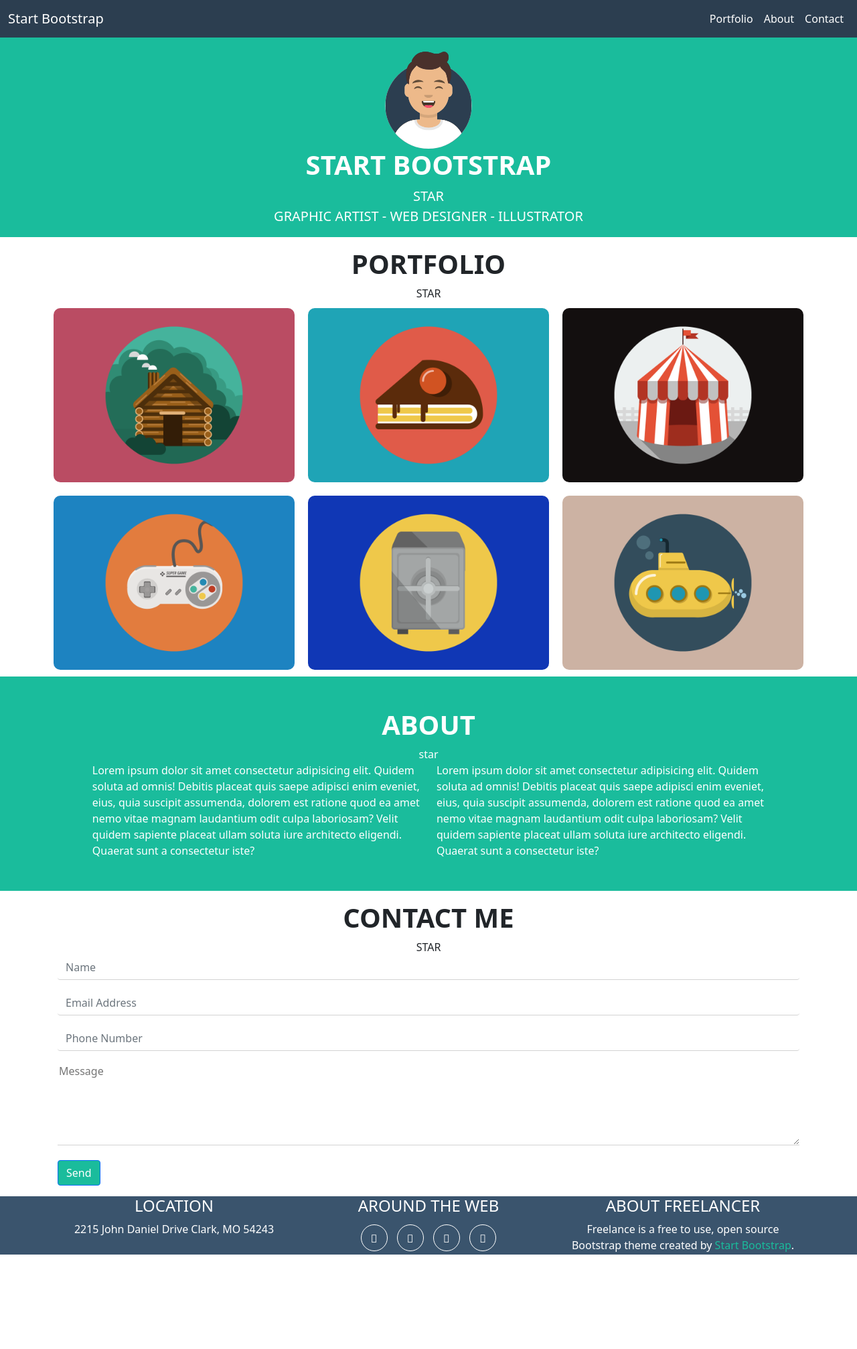
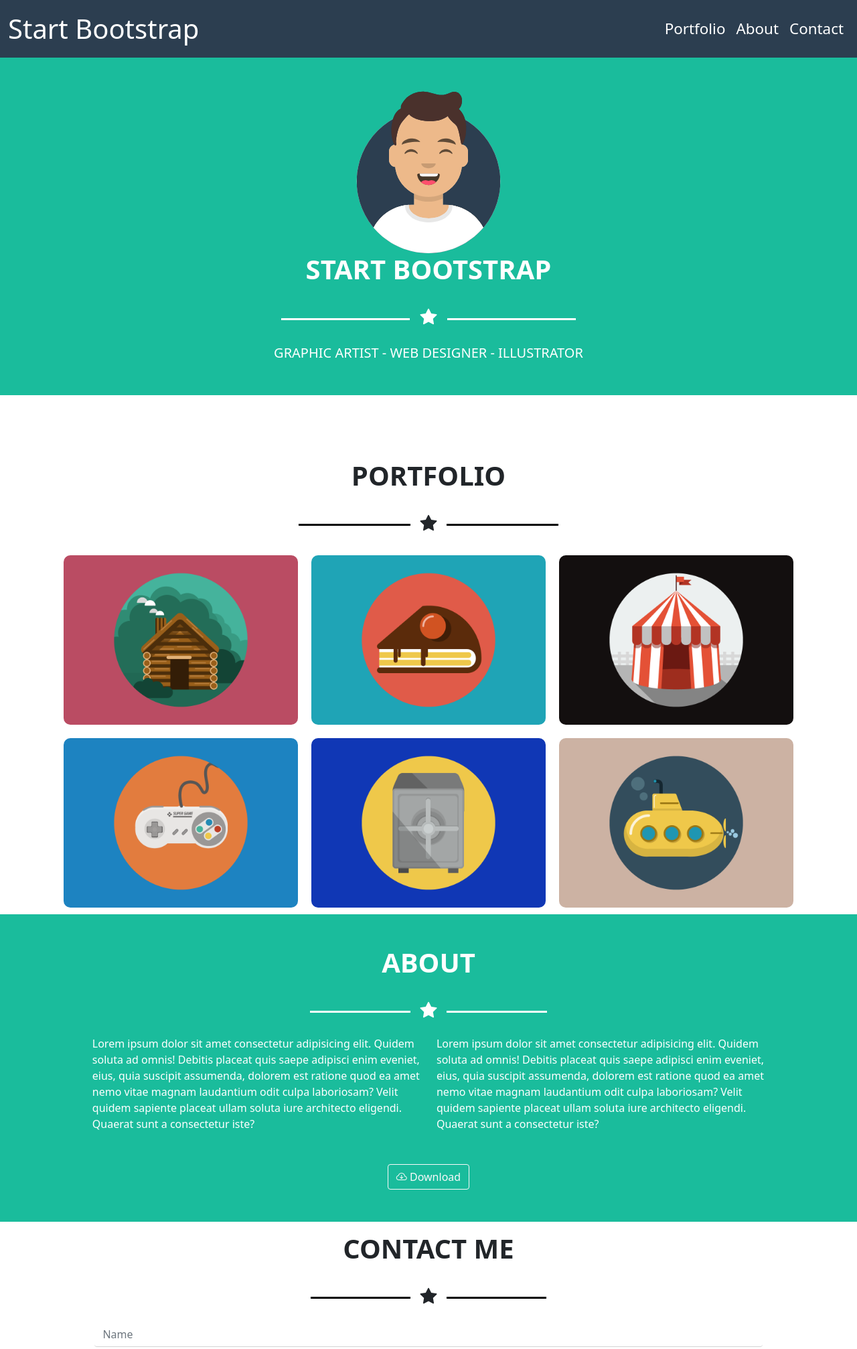
Before and after one commit to luca-gif/html-css-bootstrap-freelancer, a plain HTML site: page index.html in a window 1280 px wide. Shown: the top 2014 px of the page at 67% size. Before the commit the page ends 1873 px from the top, so only its background shows below. Drawn offline with nearby package versions, Linux system fonts and the light colour scheme.

Commit message:
fatte  alcune migliorie

```diff
--- a/index.html
+++ b/index.html
@@ -5,6 +5,7 @@
   <meta charset="UTF-8">
   <meta http-equiv="X-UA-Compatible" content="IE=edge">
   <meta name="viewport" content="width=device-width, initial-scale=1.0">
+  <link rel="stylesheet" href="https://cdn.jsdelivr.net/npm/bootstrap-icons@1.8.1/font/bootstrap-icons.css">
   <link rel="stylesheet" href="https://cdnjs.cloudflare.com/ajax/libs/font-awesome/6.1.1/css/brands.min.css"
     integrity="sha512-OivR4OdSsE1onDm/i3J3Hpsm5GmOVvr9r49K3jJ0dnsxVzZgaOJ5MfxEAxCyGrzWozL9uJGKz6un3A7L+redIQ=="
     crossorigin="anonymous" referrerpolicy="no-referrer" />
@@ -26,9 +27,9 @@
 
   <header>
 
-    <nav class="navbar navbar-expand-sm navbar-light">
+    <nav class="navbar fixed-top navbar-expand-sm navbar-dark">
       <div class="container-fluid">
-        <a class="navbar-brand text-white" href="#">Start Bootstrap</a>
+        <a class="nav-title navbar-brand text-white" href="#">Start Bootstrap</a>
         <button class="navbar-toggler" type="button" data-bs-toggle="collapse" data-bs-target="#navbarNav"
           aria-controls="navbarNav" aria-expanded="false" aria-label="Toggle navigation">
           <span class="navbar-toggler-icon"></span>
@@ -56,10 +57,19 @@
 
   <div class="jumbotron">
 
-    <div class="jumbo-content text text-uppercase py-3">
+    <div class="jumbo-content text-uppercase py-5">
+
       <img src="img/avatar.svg" alt="avatar" title="avatar">
       <h2>Start Bootstrap</h2>
-      <div class="star">star</div>
+
+      <div class="star">
+
+        <div class="line line-white"></div>
+        <div class="item"><i class="bi bi-star-fill"></i></div>
+        <div class="line line-white"></div>
+
+      </div>
+
       <span>Graphic artist - Web designer - Illustrator</span>
     </div>
 
@@ -75,13 +85,19 @@
 
         <h2>Portfolio</h2>
 
-        <div class="star">star</div>
+        <div class="star">
+
+          <div class="line"></div>
+          <div class="item"><i class="bi bi-star-fill"></i></div>
+          <div class="line"></div>
+
+        </div>
 
       </div>
 
       <!-- CARDS -->
 
-      <div class="row row-cols-1 row-cols-md-2 row-cols-lg-3">
+      <div class="justify-content-center row row-cols-1 row-cols-md-2 row-cols-lg-3">
 
         <div class="lm-card">
           <img src="img/cabin.png" alt="cabin">
@@ -118,7 +134,14 @@
         <div class="lm-container">
 
           <h2>ABOUT</h2>
-          <div class="star">star</div>
+
+          <div class="star">
+
+            <div class="line line-white"></div>
+            <div class="item"><i class="bi bi-star-fill"></i></div>
+            <div class="line line-white"></div>
+
+          </div>
 
           <div class="row">
             <div class="col-12 col-md-6 text-start">
@@ -137,17 +160,28 @@
             </div>
           </div>
 
+          <button type="button" class="btn btn-outline-light mt-5"><i class="bi bi-cloud-arrow-down"></i>
+            Download</button>
+
         </div>
       </div>
 
     </div>
 
     <div class="container p-3">
+      <div class="lm-container">
 
         <div class="form-title text-center text-uppercase">
 
           <h2>Contact me</h2>
-        <div class="star">star</div>
+
+          <div class="star">
+
+            <div class="line"></div>
+            <div class="item"><i class="bi bi-star-fill"></i></div>
+            <div class="line"></div>
+
+          </div>
 
         </div>
 
@@ -175,10 +209,11 @@
 
           </div>
 
-        <button style="background-color: #1abc9c;" type="submit" class="btn btn-primary">Send</button>
+          <button type="submit" class="btn btn-primary">Send</button>
         </form>
       </div>
 
+    </div>
   </main>
 
   <!-- /FORM -->
@@ -191,13 +226,13 @@
 
         <div class="row text-center">
 
-          <div class="col-sm-12 col-md-4">
+          <div class="footer-left col-sm-12 col-md-4">
 
             <h4>Location</h4>
             <div>2215 John Daniel Drive Clark, MO 54243</div>
           </div>
 
-          <div class="col-sm-12 col-md-4">
+          <div class="footer-center col-sm-12 col-md-4">
             <h4>Around the web</h4>
 
             <div class="icons">
@@ -209,7 +244,7 @@
             </div>
           </div>
 
-          <div class="col-sm-12 col-md-4">
+          <div class="footer-right col-sm-12 col-md-4">
 
             <h4>About Freelancer</h4>
             <div> Freelance is a free to use, open source Bootstrap theme created by <span>Start
@@ -220,6 +255,12 @@
       </div>
     </div>
 
+    <div class="container-fluid footer-bottom text-white text-center py-5">
+
+      <span>Copyright Your Website 2019</span>
+
+    </div>
+
   </footer>
 
 </body>
--- a/style.css
+++ b/style.css
@@ -9,6 +9,14 @@
 
 nav{
   background-color: #2c3e50;
+}
+
+nav .nav-title{
+  font-size: 2.5rem;
+}
+
+nav ul li a{
+  font-size: 1.4rem;
 }
 
 ul{
@@ -23,19 +31,18 @@ ul{
 }
 
 .jumbotron .jumbo-content{
-  margin: auto;
+  margin: 80px auto;
   text-align: center;
   font-size: 20px;
 }
 
+.jumbotron .jumbo-content img{
+  height: 250px;
+}
 
 h2{
   font-size: 40px;
   font-weight: 600;
-}
-
-.jumbotron .jumbo-content img{
-  height: 150px;
 }
 
 /* MAIN */
@@ -44,13 +51,22 @@ main img{
   width: 100%;
 }
 
-
 .lm-card{
-  padding: 10px;
+  position: relative;
+  top: 0;
+  left: 0;
+  padding: 0;
+  margin: 10px;
+  width: 350px;
 }
 
 .lm-card img{
+  height: 100%;
   border-radius: 10px;
+}
+
+form button{
+  background-color: #1abc9c !important;
 }
 
 .lm-container{
@@ -83,10 +99,73 @@ footer .footer-top .icons i{
   margin: 5px;
   border: 1px solid #fff;
   border-radius: 50%;
+}
 
+footer .footer-left,.footer-center,.footer-right{
+  padding: 25px 0;
 }
 
 form textarea,input{
   border: 0 !important;
   border-bottom: 1px solid lightgrey !important;
 }
+
+footer .footer-bottom{
+  background-color: #2c3e50;
+}
+
+/* Aggiungo hover */
+
+.lm-card:hover::before {
+  content: '';
+  position: absolute;
+  top: 0;
+  left: 0;
+  width: 100%;
+  height: 100%;
+  background-color: rgba(0,0,0,.5);
+  border-radius: 10px;
+}
+
+.lm-card:hover::after {
+  content: "+";
+  color: white;
+  font-size: 130px;
+  position: absolute;
+  top: 50%;
+  left: 50%;
+  transform: translate(-50%, -57%);
+}
+
+form button:hover{
+  filter: brightness(80%);
+}
+
+/* Creo star */
+
+.star{
+  padding: 20px 0;
+}
+
+
+.item{
+  display: inline-block;
+  vertical-align: middle;
+  margin: 0 10px;
+  font-size: 25px;
+}
+
+.item-white{
+  color: white;
+}
+
+.line{
+  background-color: black;
+  display: inline-block;
+  width: 15%;
+  height: 3px;
+}
+
+.line-white{
+  background-color: white;
+}
```
Lines whose indentation alone changed are shown as unchanged.
